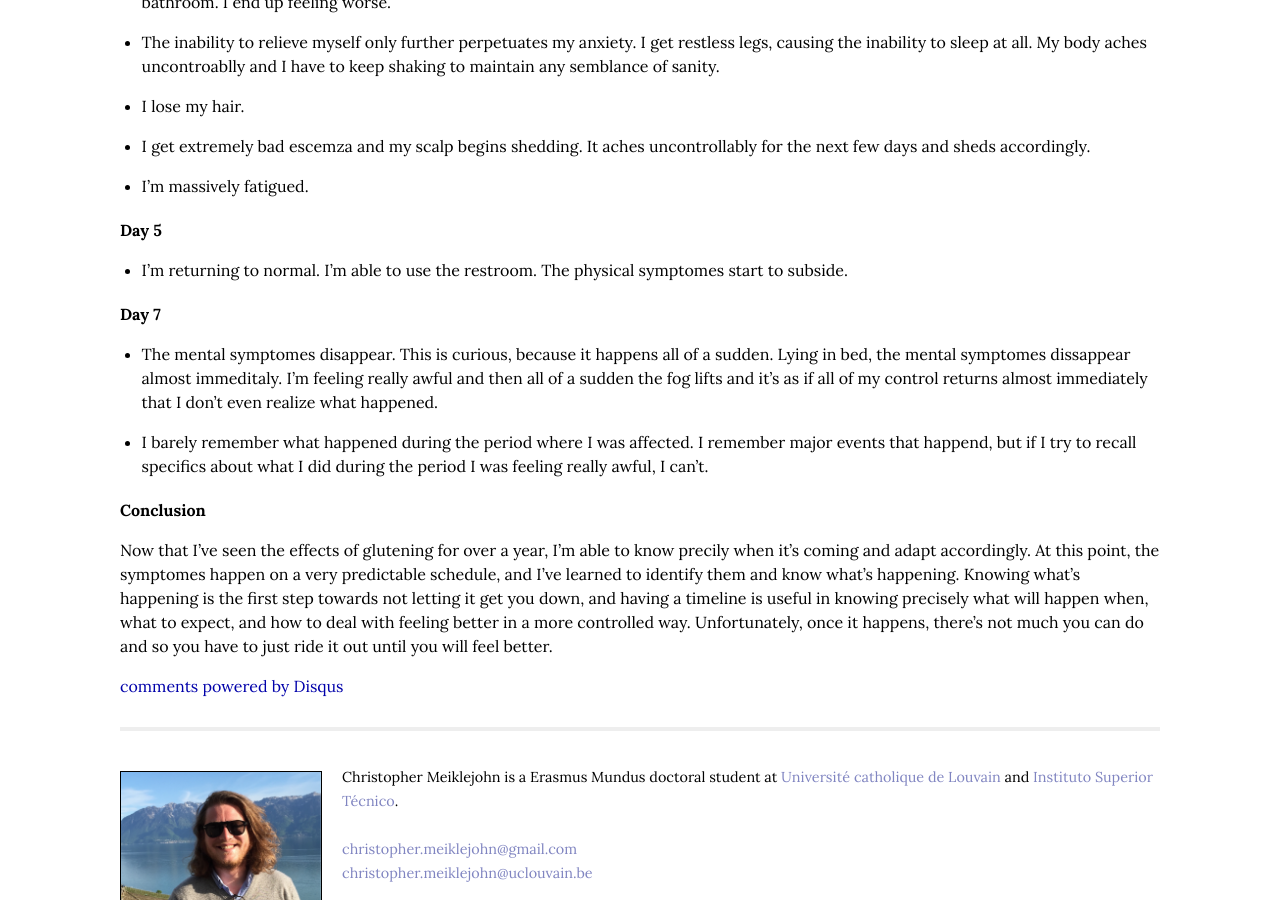
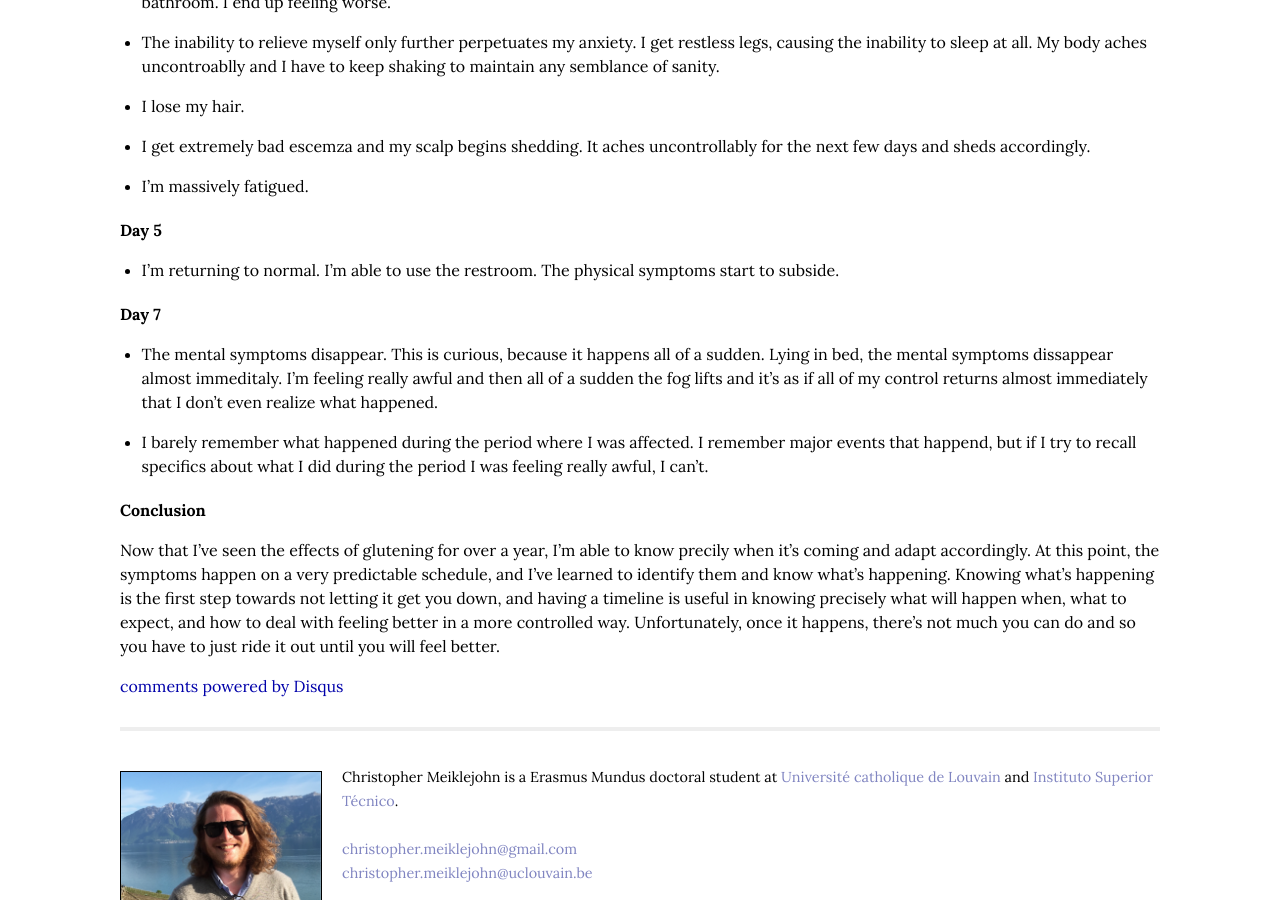
Before and after one commit to cmeiklejohn/cmeiklejohn.github.io, a Jekyll site: the page built from _posts/2018-07-14-celiac.markdown, in a window 1280 px wide and 900 px high, scrolled down 1026 px. Built offline with Jekyll 4.4.1, drawn with Linux system fonts in a browser that asks for light colours; comment, search, counter and statistics services are not loaded; some of the changed text lies outside the part shown.

Commit message:
french -> english

```diff
--- a/_posts/2018-07-14-celiac.markdown
+++ b/_posts/2018-07-14-celiac.markdown
@@ -7,7 +7,7 @@ categories: personal
 
 Anatomy of a Glutening
 
-With a reference to my favorite Otto Preminger movie, and being recently glutened, I decided to write up the symptomes I experience when I accidentially have gluten.  At this point, it's clockwork.  I know it when it happens and I can see it coming from miles away.  Once I see it, it's unable to be prevented, and the only solution is to just something I have to deal with.
+With a reference to my favorite Otto Preminger movie, and being recently glutened, I decided to write up the symptoms I experience when I accidentially have gluten.  At this point, it's clockwork.  I know it when it happens and I can see it coming from miles away.  Once I see it, it's unable to be prevented, and the only solution is to just something I have to deal with.
 
 # Day 1
 
@@ -39,14 +39,14 @@ With a reference to my favorite Otto Preminger movie, and being recently glutene
 
 # Day 5
 
-* I'm returning to normal.  I'm able to use the restroom.  The physical symptomes start to subside.
+* I'm returning to normal.  I'm able to use the restroom.  The physical symptoms start to subside.
 
 # Day 7
 
-* The mental symptomes disappear.  This is curious, because it happens all of a sudden.  Lying in bed, the mental symptomes dissappear almost immeditaly.  I'm feeling really awful and then all of a sudden the fog lifts and it's as if all of my control returns almost immediately that I don't even realize what happened.
+* The mental symptoms disappear.  This is curious, because it happens all of a sudden.  Lying in bed, the mental symptoms dissappear almost immeditaly.  I'm feeling really awful and then all of a sudden the fog lifts and it's as if all of my control returns almost immediately that I don't even realize what happened.
 
 * I barely remember what happened during the period where I was affected.  I remember major events that happend, but if I try to recall specifics about what I did during the period I was feeling really awful, I can't.
 
 # Conclusion
 
-Now that I've seen the effects of glutening for over a year, I'm able to know precily when it's coming and adapt accordingly.  At this point, the symptomes happen on a very predictable schedule, and I've learned to identify them and know what's happening.  Knowing what's happening is the first step towards not letting it get you down, and having a timeline is useful in knowing precisely what will happen when, what to expect, and how to deal with feeling better in a more controlled way.  Unfortunately, once it happens, there's not much you can do and so you have to just ride it out until you will feel better.
+Now that I've seen the effects of glutening for over a year, I'm able to know precily when it's coming and adapt accordingly.  At this point, the symptoms happen on a very predictable schedule, and I've learned to identify them and know what's happening.  Knowing what's happening is the first step towards not letting it get you down, and having a timeline is useful in knowing precisely what will happen when, what to expect, and how to deal with feeling better in a more controlled way.  Unfortunately, once it happens, there's not much you can do and so you have to just ride it out until you will feel better.
```
